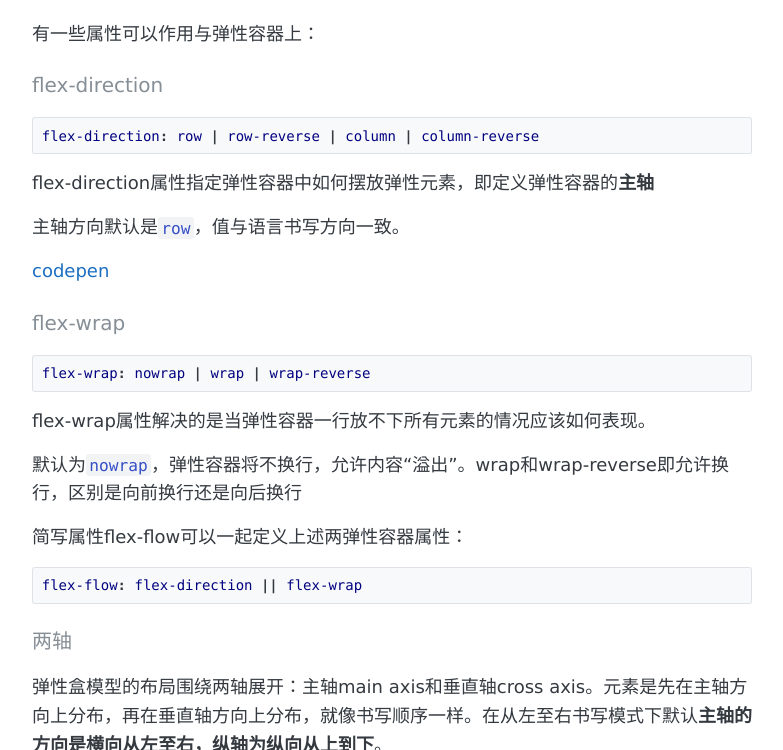
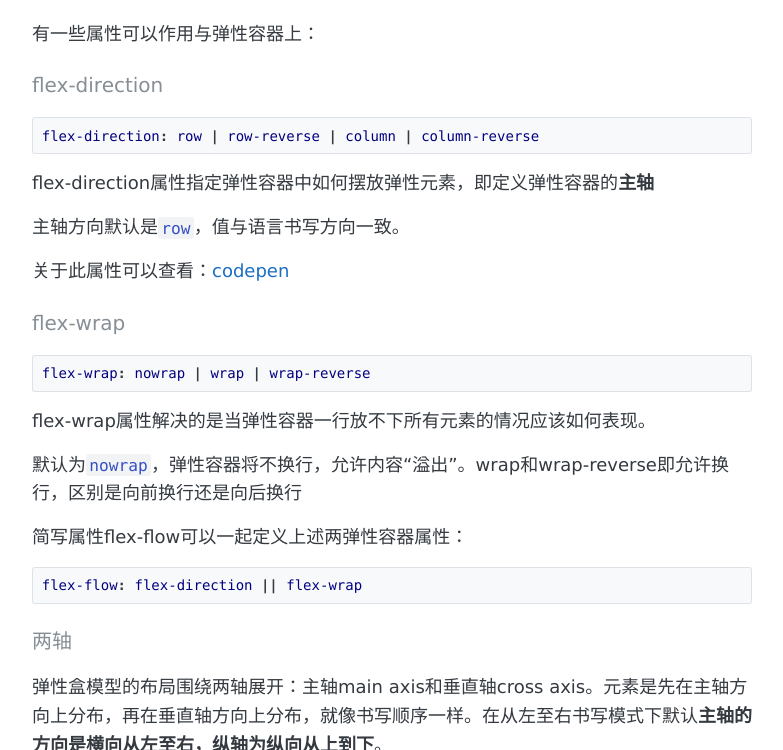
Before and after one commit to ExcitedSpider/archive.excitedspider.github.io, a Jekyll site: the page built from _posts/2020-6-2-CSS权威指南学习笔记4.md, in a window 1280 px wide and 900 px high, scrolled down 547 px, cut to the strip 0-750 px from the top of the window. Shown: the whole strip, without its empty margins (248-1031 px from the left). Built offline with Jekyll 4.4.1, drawn with Linux system fonts in a browser that asks for light colours.

Commit message:
2020/6/6 19:53 by

```diff
--- a/_posts/2020-6-2-CSS权威指南学习笔记4.md
+++ b/_posts/2020-6-2-CSS权威指南学习笔记4.md
@@ -29,7 +29,7 @@ flex-direction属性指定弹性容器中如何摆放弹性元素，即定义弹
 
 主轴方向默认是`row`，值与语言书写方向一致。
 
-[codepen](https://codepen.io/excitedqe/pen/gOPYJoB)
+关于此属性可以查看：[codepen](https://codepen.io/excitedqe/pen/gOPYJoB)
 
 #### flex-wrap
 
@@ -384,7 +384,3 @@ where
 ### 分层
 
 栅格元素是允许重叠的。在栅格元素大于栅格区域大小时就很容易发生重叠。分层的方法可以使用我们最熟悉的`z-index`属性。同时，`order`属性在栅格布局中语义变成了层次序号（弹性布局中`order`表示显示顺序），我们也可以使用`order`来排列层次。但就我的观点而言，为了可读性起见，最好不要用容易引起歧义的`order`，而是用大家都熟悉的`z-index`。
-
-
-
-####
```
